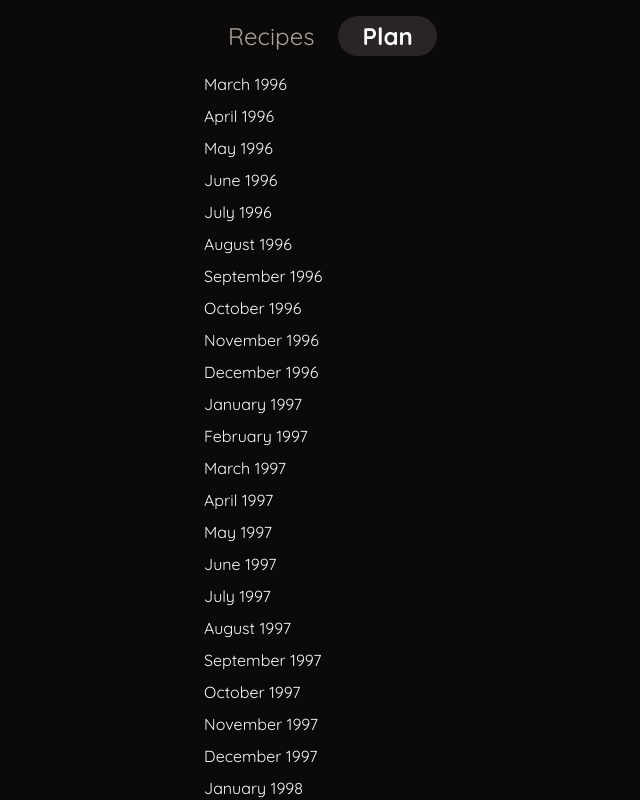
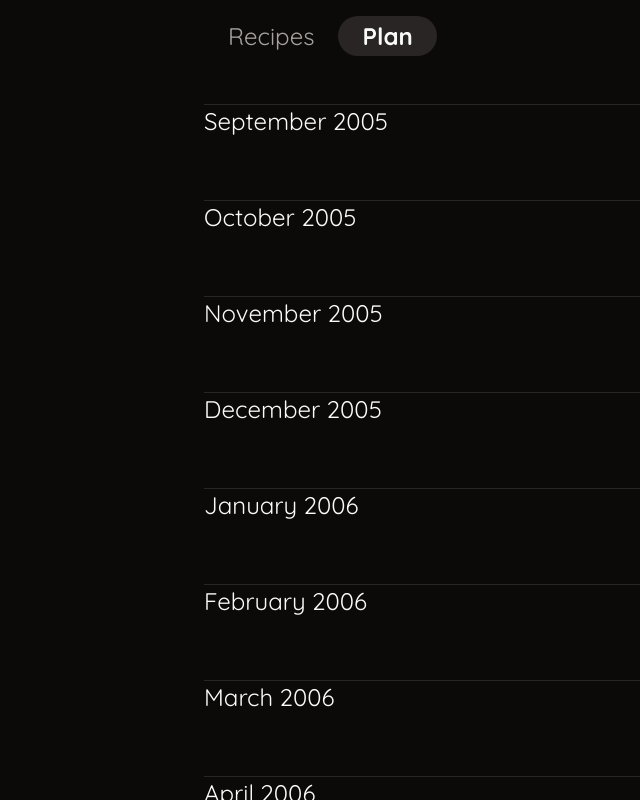
Before and after one commit to PaulGPratt/my-recipe-app, a React (Vite) app in the folder frontend/: page /my-recipe-app/plan in a window 1280 px wide. Shown: the whole page, without its empty margins (4-644 px from the left). Built offline with nearby package versions, Linux system fonts and the light colour scheme.

Commit message:
hiding scrollbar

```diff
--- a/frontend/src/index.css
+++ b/frontend/src/index.css
@@ -122,3 +122,15 @@ body {
     padding-inline-start: 1.25em;
   }
 }
+
+@layer utilities {
+  /* Chrome, Safari and Opera */
+  .no-scrollbar::-webkit-scrollbar {
+    display: none;
+  }
+
+  .no-scrollbar {
+    -ms-overflow-style: none; /* IE and Edge */
+    scrollbar-width: none; /* Firefox */
+  }
+}
--- a/frontend/src/routes/plan.tsx
+++ b/frontend/src/routes/plan.tsx
@@ -1,7 +1,7 @@
 import { useState, useEffect, useRef } from 'react';
 import TopNav from "../components/top-nav";
 import { format, addMonths } from 'date-fns';
-import { ScrollArea } from '../components/ui/scroll-area';
+import { Separator } from '../components/ui/separator';
 
 const CURRENT_MONTH_INDEX = 0;
 
@@ -9,13 +9,18 @@ function Calendar() {
     const [monthOffsets, setMonthOffsets] = useState<number[]>([
         CURRENT_MONTH_INDEX - 1,
         CURRENT_MONTH_INDEX,
-        CURRENT_MONTH_INDEX + 1
+        CURRENT_MONTH_INDEX + 1,
+        CURRENT_MONTH_INDEX + 2,
+        CURRENT_MONTH_INDEX + 3,
+        CURRENT_MONTH_INDEX + 4,
+        CURRENT_MONTH_INDEX + 5,
     ]);
 
     const botObserverRef = useRef<IntersectionObserver | null>(null);
     const topObserverRef = useRef<IntersectionObserver | null>(null);
 
     const monthRefs = useRef<(HTMLDivElement | null)[]>([]);
+    const scrollContainerRef = useRef<HTMLDivElement | null>(null);
 
     const renderMonth = (monthOffset: number) => {
         const date = addMonths(new Date(), monthOffset);
@@ -37,7 +42,7 @@ function Calendar() {
             });
         }
 
-        // Create a new IntersectionObserver instance
+        // Create new IntersectionObserver instances
         botObserverRef.current = new IntersectionObserver((entries) => {
             if (entries[0].isIntersecting) {
                 setMonthOffsets((prev) => [
@@ -49,10 +54,19 @@ function Calendar() {
 
         topObserverRef.current = new IntersectionObserver((entries) => {
             if (entries[0].isIntersecting) {
-                setMonthOffsets((prev) => [
-                    prev[0] - 1,
-                    ...prev,
-                ]);
+                const scrollContainer = scrollContainerRef.current;
+                const firstMonthHeight = monthRefs.current[0]?.getBoundingClientRect().height || 0;
+                const previousScrollTop = scrollContainer ? scrollContainer.scrollTop : 0;
+
+                setMonthOffsets((prev) => {
+                    const newOffsets = [prev[0] - 1, ...prev];
+
+                    if (scrollContainer) {
+                        scrollContainer.scrollTop = previousScrollTop + firstMonthHeight;
+                    }
+
+                    return newOffsets;
+                });
             }
         });
 
@@ -82,21 +96,24 @@ function Calendar() {
         };
     }, [monthOffsets]);
 
+
     return (
         <div className="h-full mx-auto max-w-4xl flex flex-col">
             <TopNav></TopNav>
-            <ScrollArea className="h-full w-full">
-                <div className="px-4 gap-2 flex flex-col">
-                    {monthOffsets.map((offset, index) => (
+            <div className="h-full px-4 overflow-y-scroll no-scrollbar" ref={scrollContainerRef}>
+                {monthOffsets.map((offset, index) => (
+                    <div className='h-24'>
+                        <Separator></Separator>
                         <div
+                            className='text-2xl'
                             key={offset}
                             ref={(el) => (monthRefs.current[index] = el)}
                         >
                             {renderMonth(offset)}
                         </div>
-                    ))}
-                </div>
-            </ScrollArea>
+                    </div>
+                ))}
+            </div>
         </div>
     );
 }
```
